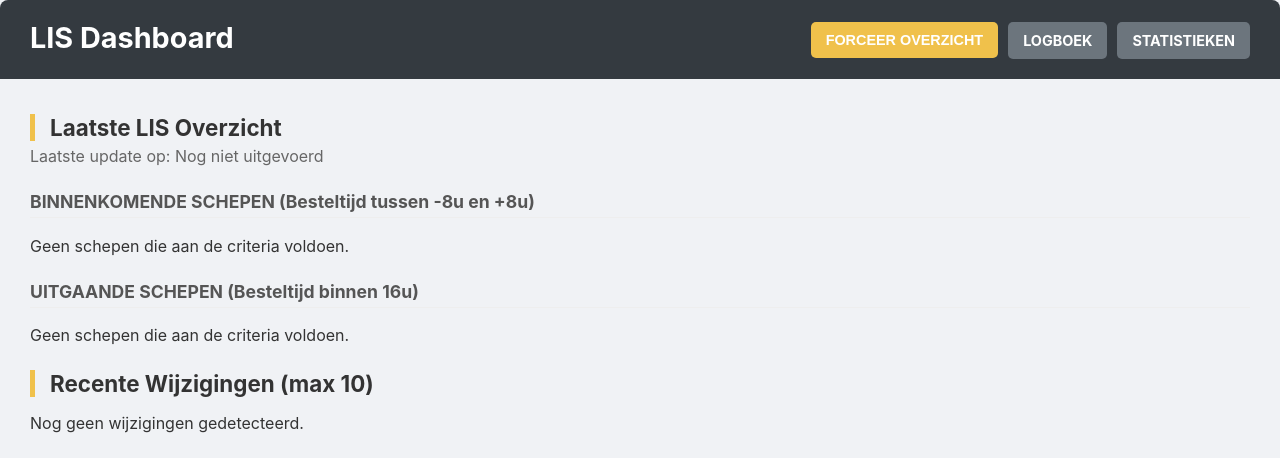
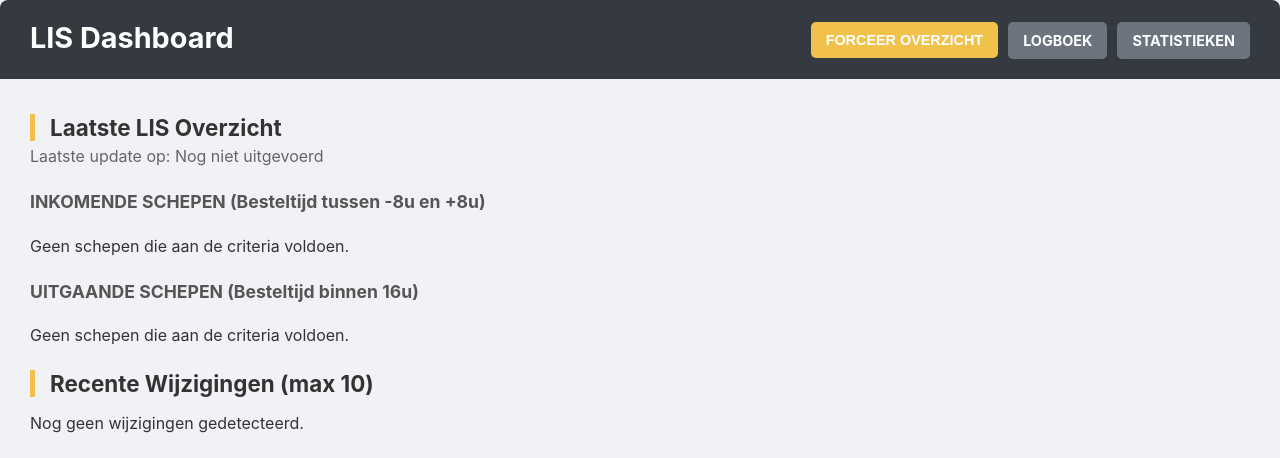
Before and after one commit to simoens/lis-cron-job, a Flask app: page / in a window 1280 px wide. Shown: the top 458 px of the page. Run offline with Flask 3, Linux system fonts and the light colour scheme; some libraries are stand-ins or nearby versions.

Commit message:
Update index.html
binnen -> in

```diff
--- a/templates/index.html
+++ b/templates/index.html
@@ -215,7 +215,7 @@
             {% if snapshot.content_data %}
                 <div class="snapshot-content">
 
-                    <h3>BINNENKOMENDE SCHEPEN (Besteltijd tussen -8u en +8u)</h3>
+                    <h3>INKOMENDE SCHEPEN (Besteltijd tussen -8u en +8u)</h3>
 
                     {% if snapshot.content_data.INKOMEND %}
                         <table>
```
